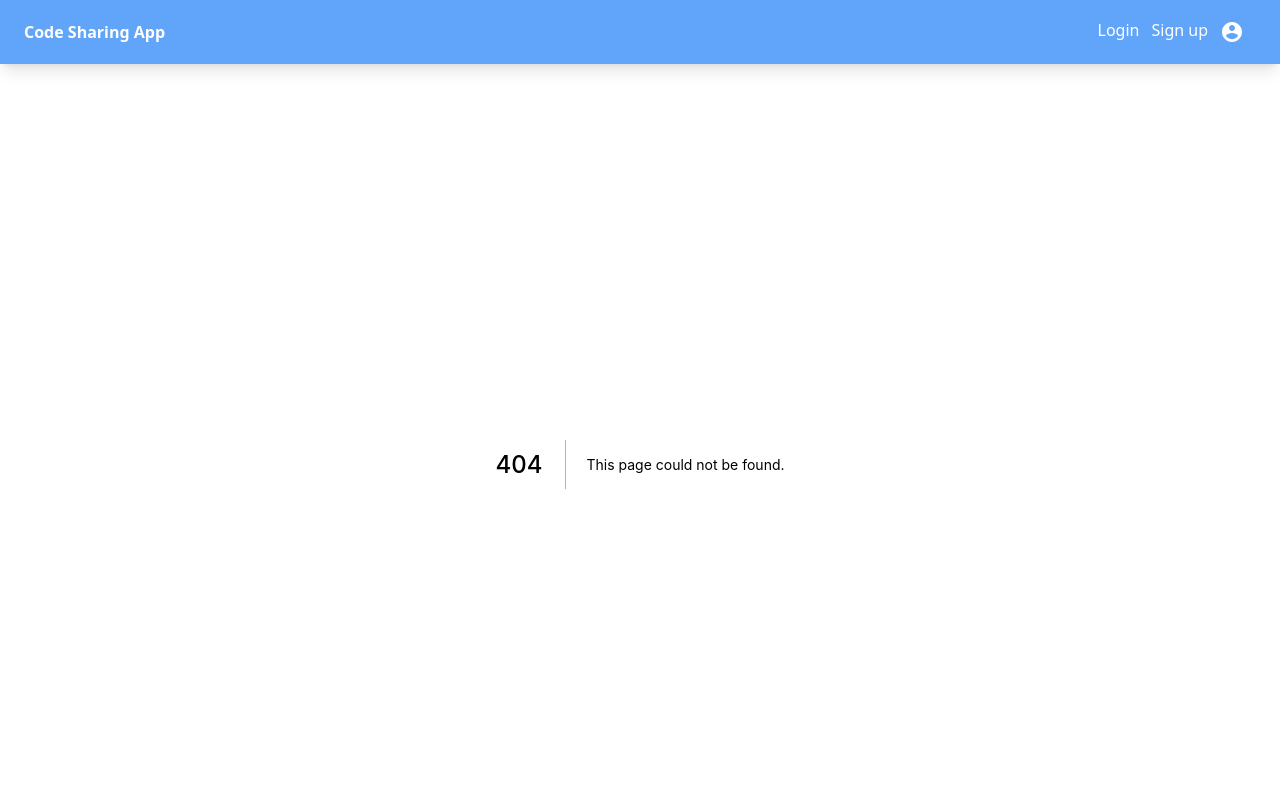
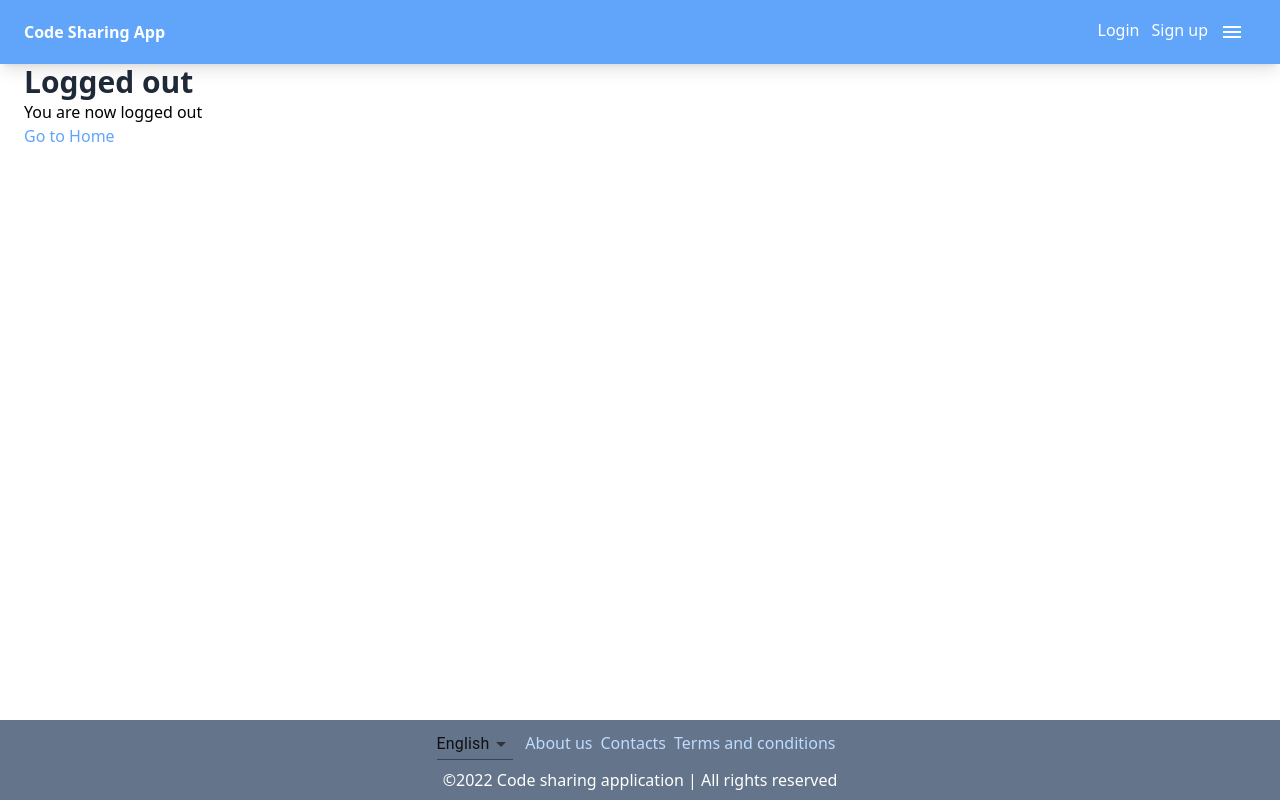
Before and after one commit to derek-dv/code, a Next.js app: page /logout in a window 1280 px wide. Before the commit this address had no page. Shown: the top 800 px of the page. Built offline with nearby package versions, Linux system fonts and the light colour scheme.

Commit message:
login added

```diff
--- a/components/Layout/Navbar.jsx
+++ b/components/Layout/Navbar.jsx
@@ -1,18 +1,45 @@
-import { useState } from "react";
+import { useState, useEffect } from "react";
 import Link from "next/link";
-import {
-  Menu,
-  MenuItem,
-  Button,
-  Container,
-  IconButton,
-} from "@material-ui/core";
-import { AccountCircle } from "@material-ui/icons";
+import { MenuItem, Button, Container, IconButton } from "@material-ui/core";
+import { AccountCircle, Menu } from "@material-ui/icons";
 
-function Navbar() {
+function Navbar({ user }) {
   const [menuOpen, setMenuOpen] = useState(false);
-  const menu = (
+  // const [user, setUser] = useState()
+
+  // useEffect(()=>{
+  //   if(localStorage.getItem("user")) {
+  //     const userInfo = JSON.parse(localStorage.getItem("user"))
+  //     setUser(userInfo)
+  //   }
+  // }, [])
+
+  const guestMenu = (
     <div className="z-20 absolute -text-white rounded w-44 flex flex-col m-0 p-0 bg-slate-500">
+      <MenuItem>
+        <Link href="/file/public">
+          <a className="w-full p-2">Public files</a>
+        </Link>
+      </MenuItem>
+      <MenuItem>
+        <Link href="/myfiles">
+          <a className="w-full p-2">Files I added</a>
+        </Link>
+      </MenuItem>
+      <MenuItem>
+        <Link href="/file/new">
+          <a className="w-full p-2">Add file</a>
+        </Link>
+      </MenuItem>
+    </div>
+  )
+  const loggedInMenu = (
+    <div className="z-20 absolute -text-white rounded w-44 flex flex-col m-0 p-0 bg-slate-500">
+      <MenuItem>
+        <Link href="/file/public">
+          <a className="w-full p-2">Public files</a>
+        </Link>
+      </MenuItem>
       <MenuItem>
         <Link href="/myfiles">
           <a className="w-full p-2">My files</a>
@@ -28,11 +55,6 @@ function Navbar() {
           <a className="w-full p-2">Logout</a>
         </Link>
       </MenuItem>
-      <MenuItem>
-        <Link href="/">
-          <a className="w-full p-2">Languages</a>
-        </Link>
-      </MenuItem>
     </div>
   );
   return (
@@ -44,6 +66,20 @@ function Navbar() {
               <a className="font-bold">Code Sharing App</a>
             </Link>
           </div>
+          {user ? (
+            <div>
+              <Link href="/">
+                <a className="hover:text-gray-100">{user.username}</a>
+              </Link>
+              <IconButton
+                className="relative"
+                onClick={() => setMenuOpen(!menuOpen)}
+              >
+                <AccountCircle className="text-white" />
+              </IconButton>
+              {menuOpen && loggedInMenu}
+            </div>
+          ) : (
             <div>
               <Link href="/login">
                 <a className="mr-3 hover:text-gray-100">Login</a>
@@ -55,10 +91,11 @@ function Navbar() {
                 className="relative"
                 onClick={() => setMenuOpen(!menuOpen)}
               >
-              <AccountCircle className="text-white" />
+                <Menu className="text-white" />
               </IconButton>
-            {menuOpen && menu}
+              {menuOpen && guestMenu}
             </div>
+          )}
         </div>
       </Container>
     </nav>
--- a/components/Layout/index.jsx
+++ b/components/Layout/index.jsx
@@ -4,10 +4,10 @@ import React from "react";
 import Navbar from "./Navbar";
 import Footer from "./Footer";
 
-const Layout = ({ children }) => {
+const Layout = ({ user, children }) => {
   return (
     <div className="h-screen layout">
-      <Navbar />
+      <Navbar user={user} />
       <main>{children}</main>
       <Footer />
     </div>
--- a/pages/_app.jsx
+++ b/pages/_app.jsx
@@ -1,13 +1,16 @@
 import Head from "next/head";
-import { Provider } from "react-redux";
+import { useState } from "react";
 
 // Components
 import Layout from "../components/Layout";
+import Alert from "../components/alert";
 
 //
 import "../styles/globals.css";
 
 function MyApp({ Component, pageProps }) {
+  const [alert, setAlert] = useState();
+  const [user, setUser] = useState();
   return (
     <>
       <Head>
@@ -17,10 +20,9 @@ function MyApp({ Component, pageProps }) {
           content="We are the best code sharing application"
         />
       </Head>
-      <div id="backdrop-bottom-placeholder"></div>
-      <div id="notifications-placeholder"></div>
-      <Layout>
-        <Component {...pageProps} />
+      <Layout user={user}>
+        {alert ? <Alert varient="success" text={alert} /> : null}
+        <Component setAlert={setAlert} setUser={setUser} {...pageProps} />
       </Layout>
     </>
   );
--- a/pages/api/auth/login.js
+++ b/pages/api/auth/login.js
@@ -16,6 +16,7 @@ export default async function (req, res) {
         if (bcrypt.compareSync(req.body.password, user.password)) {
           res.status(200).json({
             user_id: user._id,
+            username: user.username,
             email: user.email,
             jwtToken: generateToken(user),
           });
--- a/pages/api/auth/signup.js
+++ b/pages/api/auth/signup.js
@@ -8,7 +8,8 @@ export default async function (req, res) {
   switch (req.method) {
     case "POST":
       const { username, email, password, confirmPassword } = req.body;
-      const userExists = await User.exists({ email }) || await User.exists({ username });
+      const userExists =
+        (await User.exists({ email })) || (await User.exists({ username }));
 
       if (!userExists) {
         if (password === confirmPassword) {
@@ -29,7 +30,9 @@ export default async function (req, res) {
         return;
       }
 
-      res.status(401).json({ error: `User with email ${email} or username ${username} already exists` });
+      res.status(401).json({
+        error: `User with email ${email} or username ${username} already exists`,
+      });
 
     default:
       res.status(403).send("Method not allowed");
--- a/pages/file/new.jsx
+++ b/pages/file/new.jsx
@@ -79,7 +79,7 @@ const NewFile = () => {
           <Editor
             width="800"
             height="60vh"
-            language={language}
+            language={'language'}
             theme="vs-dark"
             value={code}
             onChange={handleEditorChange}
--- a/pages/login.jsx
+++ b/pages/login.jsx
@@ -16,7 +16,7 @@ import Heading from "../components/UI/Heading";
 import Alert from "../components/alert";
 import Input from "../components/formInput";
 
-const Login = () => {
+const Login = ({ setAlert, setUser }) => {
   const router = useRouter();
   const [errors, setErrors] = useState({});
   const [email, setEmail] = useState("");
@@ -51,12 +51,15 @@ const Login = () => {
         .post("/api/auth/login", data)
         .then((res) => {
           setLoading(false);
-          localStorage.setItem("user", res.data);
+          console.log(res.data);
+          localStorage.setItem("user", JSON.stringify(res.data));
+          setAlert(`Logged in as ${res.data.username}`);
+          setUser(res.data);
           router.push("/");
         })
         .catch((err) => {
           setLoading(false);
-          console.log(err.response.data);
+          console.log(err);
           if (err.response.data.error) setLoginError(err.response.data.error);
         });
       setLoading(false);
--- /dev/null
+++ b/pages/logout.jsx
@@ -0,0 +1,20 @@
+import {Container} from "@material-ui/core"
+import {useEffect} from "react"
+import Link from "next/link"
+import Heading from "../components/UI/Heading";
+
+export default function Logout({setUser}) {
+	useEffect(()=>{
+		localStorage.removeItem("user")
+		setUser(null)
+	}, [])
+	return (
+		<Container>
+			<Heading type="mainHeading">Logged out</Heading>
+			<p>You are now logged out</p>
+			<Link href="/">
+				<a className="text-blue-400 hover:text-blue-600">Go to Home</a>
+			</Link>
+		</Container>
+	)
+}
--- a/pages/signup.jsx
+++ b/pages/signup.jsx
@@ -6,23 +6,23 @@ import {
   Button,
 } from "@material-ui/core";
 import Link from "next/link";
-import {useRouter} from "next/router"
+import { useRouter } from "next/router";
 import { useState } from "react";
 import { useForm, FormProvider } from "react-hook-form";
-import axios from "axios"
+import axios from "axios";
 import Alert from "../components/alert";
 import Input from "../components/formInput";
 import { signupSchema } from "../utils/schema/authSchema";
 
-const Signup = () => {
+const Signup = ({setAlert}) => {
   const [errors, setErrors] = useState({});
   const [username, setUsername] = useState("");
   const [email, setEmail] = useState("");
   const [password, setPassword] = useState("");
   const [confirm, setConfirm] = useState("");
-  const [signupError, setSignupError] = useState()
+  const [signupError, setSignupError] = useState();
 
-  const router = useRouter()
+  const router = useRouter();
   const handleSubmit = (e) => {
     e.preventDefault();
 
@@ -48,15 +48,16 @@ const Signup = () => {
       error.confirm = "Passwords do not match";
       isError = true;
     }
-    setErrors(error)
+    setErrors(error);
 
     if (!isError) {
-      const data = { username, email, password, confirmPassword: confirm }
+      const data = { username, email, password, confirmPassword: confirm };
       axios
         .post("/api/auth/signup", data)
         .then((res) => {
-          console.log(res.data)
+          console.log(res.data);
           localStorage.setItem("user", res.data);
+          setAlert("You can now login")
           router.push("/login");
         })
         .catch((err) => {
@@ -69,7 +70,8 @@ const Signup = () => {
       <div
         style={{ padding: "10rem 0" }}
         className="flex items-center justify-center flex-col"
-      >{signupError ? <Alert variant="error" text={signupError} /> : null}
+      >
+        {signupError ? <Alert variant="error" text={signupError} /> : null}
         <Paper className="p-4 pt-0 w-full lg:w-96">
           <h2 className="text-xl font-bold">Sign Up</h2>
           <form onSubmit={handleSubmit} autoComplete="off">
```
Also changed, not shown: 1 other file (tests, documents, lock files or other folders). Lines whose indentation alone changed are shown as unchanged.
